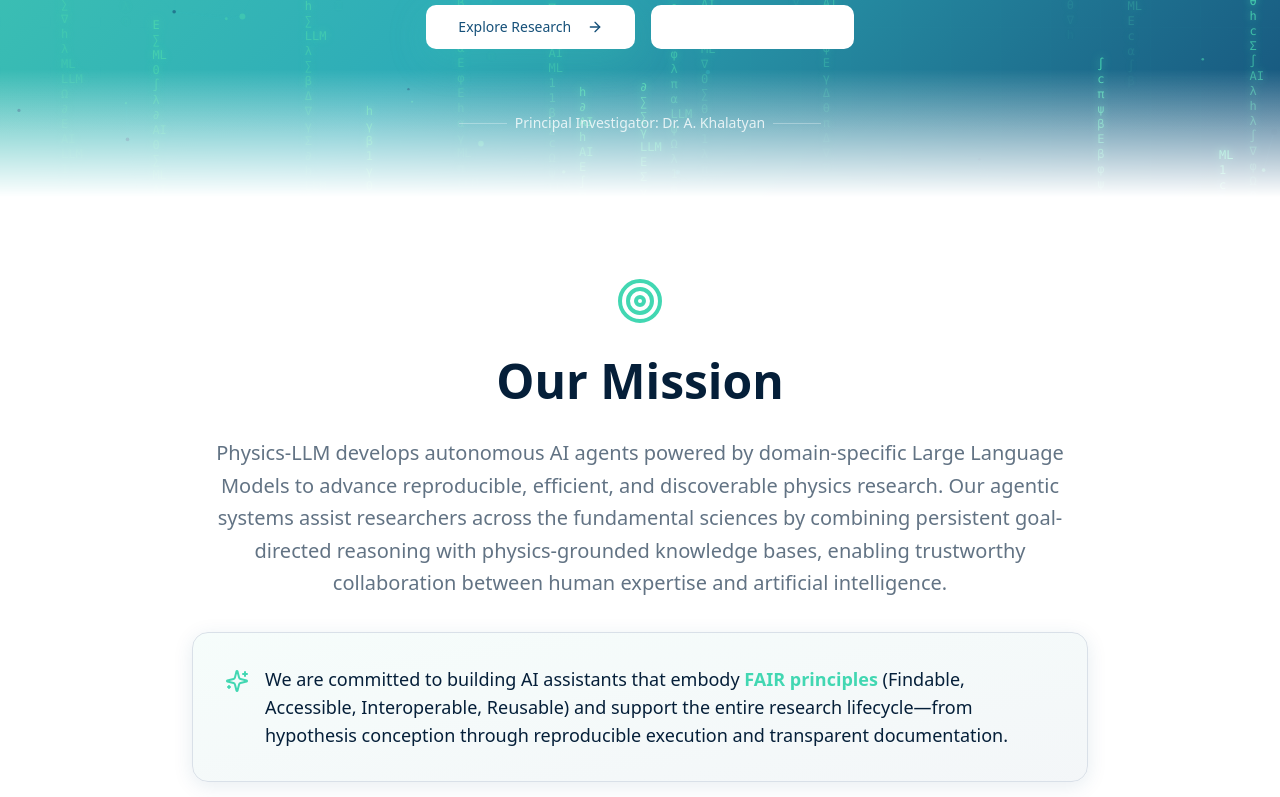
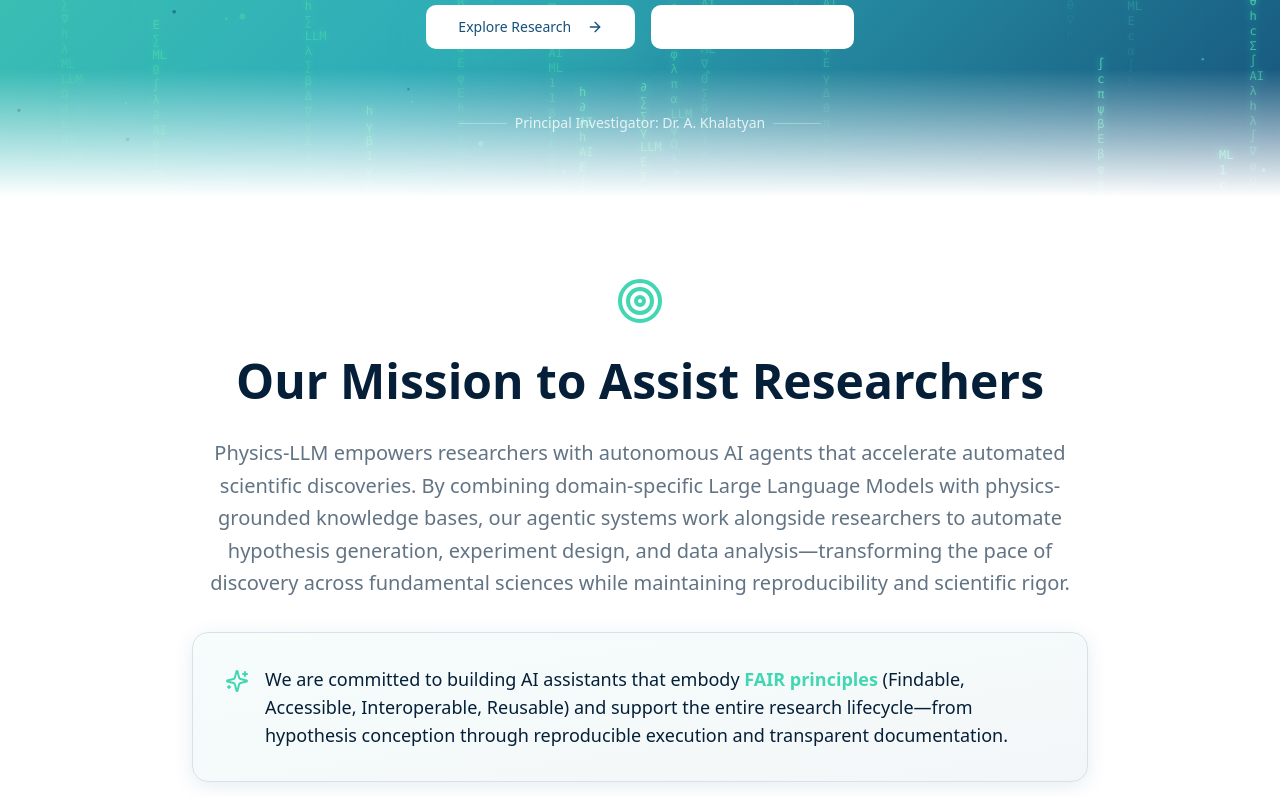
Before and after one commit to arm2arm/discover-assist, a React (Vite) app: page / in a window 1280 px wide. Shown: the part 523-1320 px from the top of the page. Built offline with nearby package versions, Linux system fonts and the light colour scheme; the HTML template or start-up script is replaced by a standard one.

Commit message:
Refactor Mission component text

```diff
--- a/src/components/Mission.tsx
+++ b/src/components/Mission.tsx
@@ -10,16 +10,17 @@ const Mission = () => {
           </div>
 
           <h2 className="text-4xl sm:text-5xl font-bold text-center mb-8 text-foreground">
-            Our Mission
+            Our Mission to Assist Researchers
           </h2>
 
           <div className="prose prose-lg max-w-none">
             <p className="text-xl text-muted-foreground leading-relaxed text-center mb-8">
-              Physics-LLM develops autonomous AI agents powered by domain-specific Large Language Models
-              to advance reproducible, efficient, and discoverable physics research. Our agentic systems
-              assist researchers across the fundamental sciences by combining persistent goal-directed
-              reasoning with physics-grounded knowledge bases, enabling trustworthy collaboration between
-              human expertise and artificial intelligence.
+              Physics-LLM empowers researchers with autonomous AI agents that accelerate automated
+              scientific discoveries. By combining domain-specific Large Language Models with
+              physics-grounded knowledge bases, our agentic systems work alongside researchers to
+              automate hypothesis generation, experiment design, and data analysis—transforming the
+              pace of discovery across fundamental sciences while maintaining reproducibility and
+              scientific rigor.
             </p>
 
             <div className="bg-card-gradient rounded-2xl p-8 border border-border shadow-card">
```
